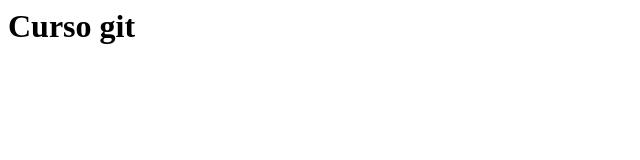
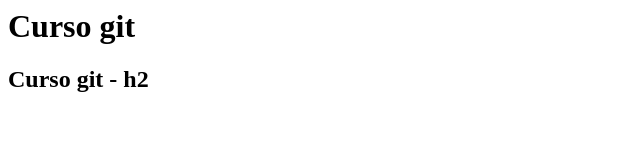
Before and after one commit to harodrigues/treinamentogit, a plain HTML site: page index.html in a window 1280 px wide. Shown: the whole page, without its empty margins (0-640 px from the left). Drawn offline with Linux system fonts and the light colour scheme.

Commit message:
inclusão do h2

```diff
--- a/index.html
+++ b/index.html
@@ -1 +1,2 @@
 <h1> Curso git </h1>
+<h2> Curso git - h2 </h2>
```
